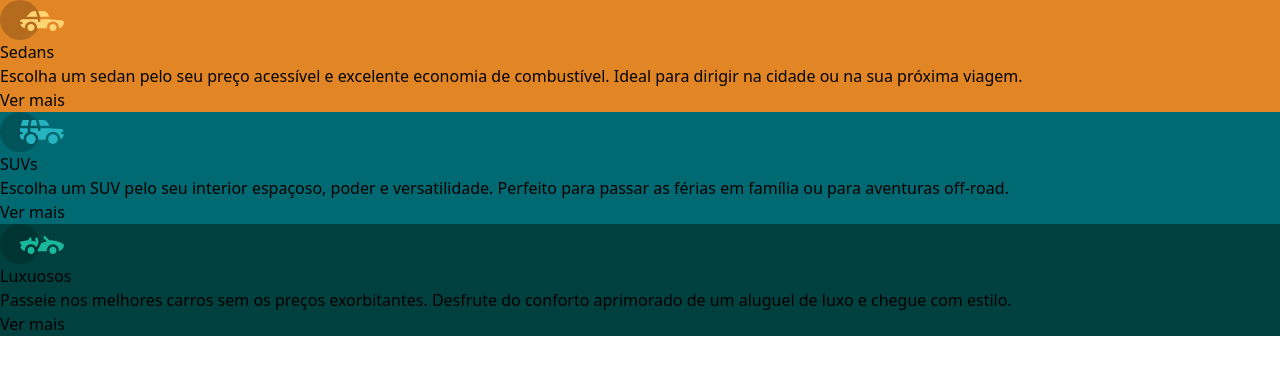
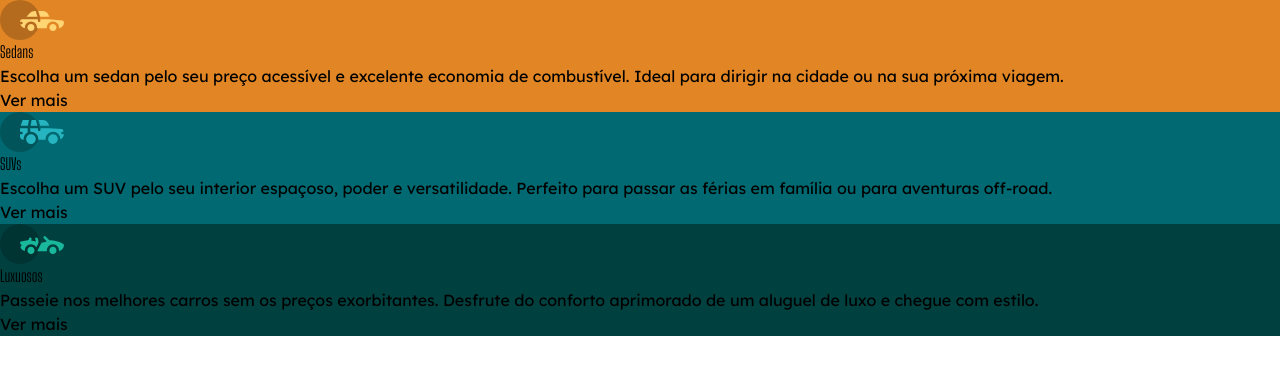
Before and after one commit to Hiiski/Carros, a React (Vite) app: page / in a window 1280 px wide. Shown: the top 374 px of the page. Built offline with nearby package versions, Linux system fonts and the light colour scheme.

Commit message:
Quarto commit do App

```diff
--- a/src/App.jsx
+++ b/src/App.jsx
@@ -10,23 +10,23 @@
       <section>
         <div className="bg-orange">
           <img src={iconSedans} alt="Icone dos carros Sedan" />
-          <h2>Sedans</h2>
-          <p>Escolha um sedan pelo seu preço acessível e excelente economia de combustível. Ideal para dirigir na cidade ou na sua próxima viagem.</p>
-          <a href="https://www.webmotors.com.br/sedans" target="_blank">Ver mais</a>
+          <h2 className="font-shoulders">Sedans</h2>
+          <p className="font-lexend">Escolha um sedan pelo seu preço acessível e excelente economia de combustível. Ideal para dirigir na cidade ou na sua próxima viagem.</p>
+          <a className="font-lexend" href="https://www.webmotors.com.br/sedans" target="_blank">Ver mais</a>
         </div>
 
         <div className="bg-green">
           <img src={iconSuvs} alt="Icone dos carros SUV" />
-          <h2>SUVs</h2>
-          <p>Escolha um SUV pelo seu interior espaçoso, poder e versatilidade. Perfeito para passar as férias em família ou para aventuras off-road.</p>
-          <a href="https://www.webmotors.com.br/suvs" target="_blank">Ver mais</a>
+          <h2 className="font-shoulders">SUVs</h2>
+          <p className="font-lexend">Escolha um SUV pelo seu interior espaçoso, poder e versatilidade. Perfeito para passar as férias em família ou para aventuras off-road.</p>
+          <a className="font-lexend" href="https://www.webmotors.com.br/suvs" target="_blank">Ver mais</a>
         </div>
 
         <div className="bg-dark-green">
           <img src={iconLuxury} alt="Icone dos carros de luxo" />
-          <h2>Luxuosos</h2>
-          <p>Passeie nos melhores carros sem os preços exorbitantes. Desfrute do conforto aprimorado de um aluguel de luxo e chegue com estilo.</p>
-          <a href="https://www.webmotors.com.br/carros-de-luxo" target="_blank">Ver mais</a>
+          <h2 className="font-shoulders">Luxuosos</h2>
+          <p className="font-lexend">Passeie nos melhores carros sem os preços exorbitantes. Desfrute do conforto aprimorado de um aluguel de luxo e chegue com estilo.</p>
+          <a className="font-lexend" href="https://www.webmotors.com.br/carros-de-luxo" target="_blank">Ver mais</a>
         </div>
 
       </section>
```
